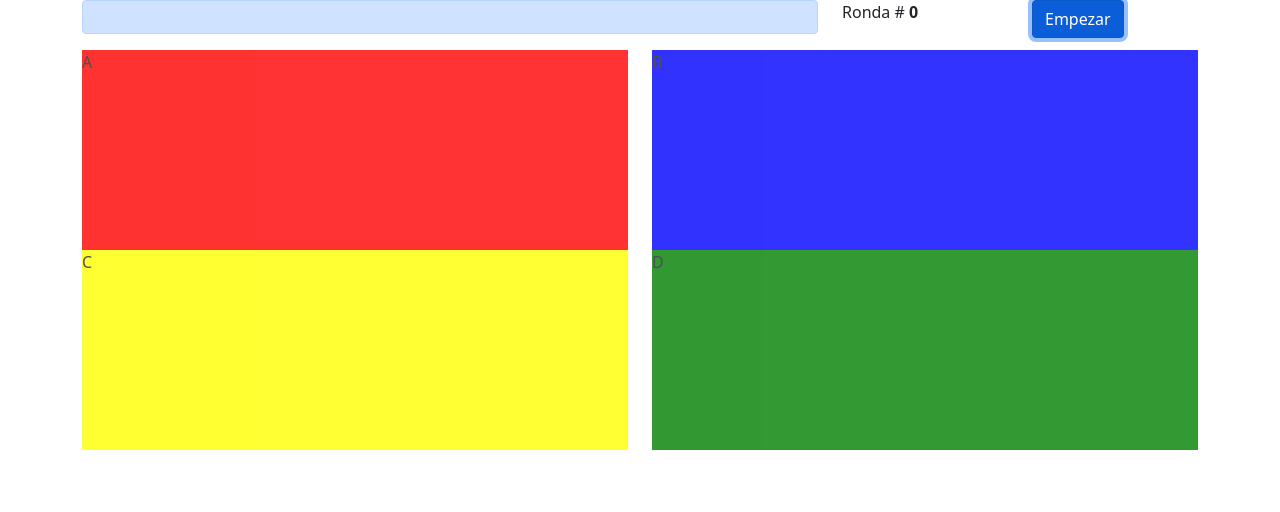
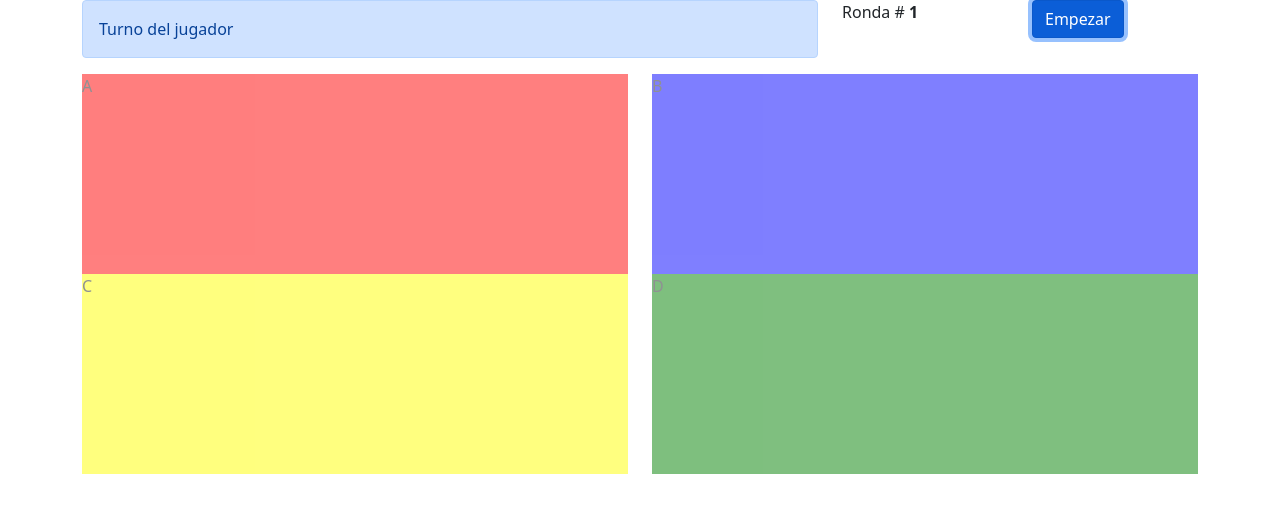
Before and after one commit to Rolomza/simon-says-game, a website: page index.html in a window 1280 px wide. Both pictures are taken after a click on the button "Empezar". Drawn offline with nearby package versions, Linux system fonts and the light colour scheme.

Commit message:
funciones para la lógica del juego
Resaltado de cuadro aleatorio, manejo de ronda, bloqueo y desbloqueo de input de usuario. Avance de ronda y comparativa para ganar y perder

```diff
--- a/script.js
+++ b/script.js
@@ -0,0 +1,110 @@
+let secuenciaMaquina = [];
+let secuenciaUsuario = [];
+let ronda = 0;
+
+document.querySelector('button[type=button]').onclick = comenzarJuego;
+
+actualizarEstado('Toca "Empezar" para jugar!');
+actualizarNumeroRonda('-');
+bloquearInputUsuario();
+
+function comenzarJuego() {
+  reiniciarEstado();
+  manejarRonda();
+}
+
+function reiniciarEstado() {
+  secuenciaMaquina = [];
+  secuenciaUsuario = [];
+  ronda = 0;
+}
+
+function manejarRonda() {
+  actualizarEstado('Turno de la máquina');
+  bloquearInputUsuario();
+
+  const $nuevoCuadro = obtenerCuadroAleatorio();
+  secuenciaMaquina.push($nuevoCuadro);
+
+  const RETRASO_TURNO_JUGADOR = (secuenciaMaquina.length + 1) * 1000;
+
+  secuenciaMaquina.forEach(function ($cuadro, index) {
+    const RETRASO_MS = (index + 1) * 1000;
+    setTimeout(function () {
+      resaltar($cuadro);
+    }, RETRASO_MS);
+  });
+
+  setTimeout(function () {
+    actualizarEstado('Turno del jugador');
+    desbloquearInputUsuario();
+  }, RETRASO_TURNO_JUGADOR);
+
+  secuenciaUsuario = [];
+  ronda++;
+  actualizarNumeroRonda(ronda);
+}
+
+function manejarInputUsuario(e) {
+  const $cuadro = e.target;
+  resaltar($cuadro);
+  secuenciaUsuario.push($cuadro);
+
+  const $cuadroMaquina = secuenciaMaquina[secuenciaUsuario.length - 1];
+  if ($cuadro.id !== $cuadroMaquina.id) {
+    perder();
+    return;
+  }
+
+  if (secuenciaUsuario.length === secuenciaMaquina.length) {
+    bloquearInputUsuario();
+    setTimeout(manejarRonda, 1000);
+  }
+}
+
+function obtenerCuadroAleatorio() {
+  const $cuadros = document.querySelectorAll('.cuadro');
+  const indice = Math.floor(Math.random() * $cuadros.length);
+  return $cuadros[indice];
+}
+
+function actualizarNumeroRonda(ronda) {
+  document.querySelector('#ronda').textContent = ronda;
+}
+
+function actualizarEstado(estado, error = false) {
+  const $estado = document.querySelector('#estado');
+  $estado.textContent = estado;
+
+  if (error) {
+    $estado.classList.remove('alert-primary');
+    $estado.classList.add('alert-danger');
+  } else {
+    $estado.classList.remove('alert-danger');
+    $estado.classList.add('alert-primary');
+  }
+}
+
+function resaltar($cuadro) {
+  $cuadro.style.opacity = 1;
+  setTimeout(function () {
+    $cuadro.style.opacity = 0.5;
+  }, 500);
+}
+
+function bloquearInputUsuario() {
+  document.querySelectorAll('.cuadro').forEach(function ($cuadro) {
+    $cuadro.onclick = function () {};
+  });
+}
+
+function desbloquearInputUsuario() {
+  document.querySelectorAll('.cuadro').forEach(function ($cuadro) {
+    $cuadro.onclick = manejarInputUsuario;
+  });
+}
+
+function perder() {
+  bloquearInputUsuario();
+  actualizarEstado('Perdiste! Toca "Empezar" para jugar de nuevo!', true);
+}
--- a/styles.css
+++ b/styles.css
@@ -1,6 +1,6 @@
 .cuadro {
   height: 200px;
-  opacity: 0.8;
+  opacity: 0.5;
   transition: opacity 500ms;
 }
 
```
